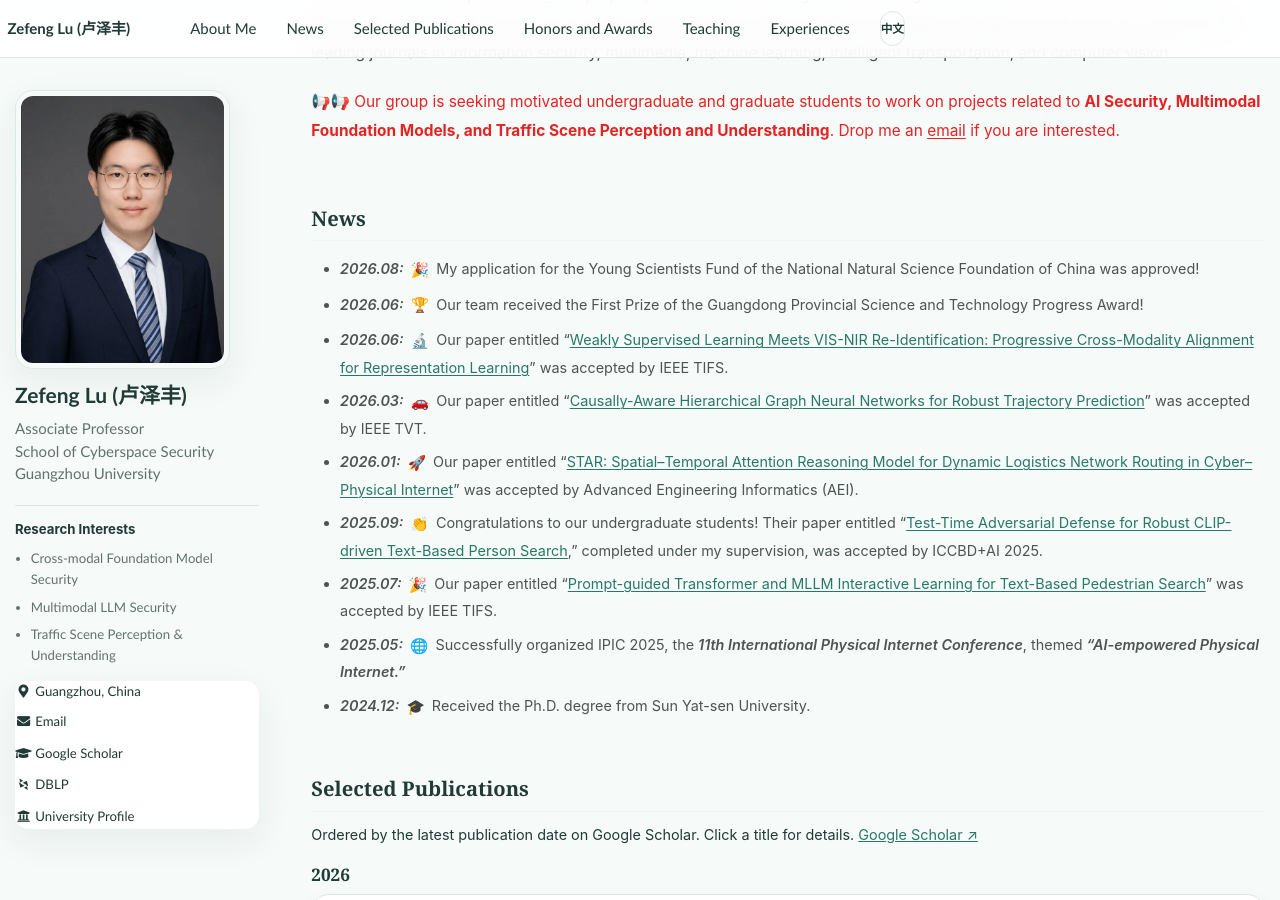
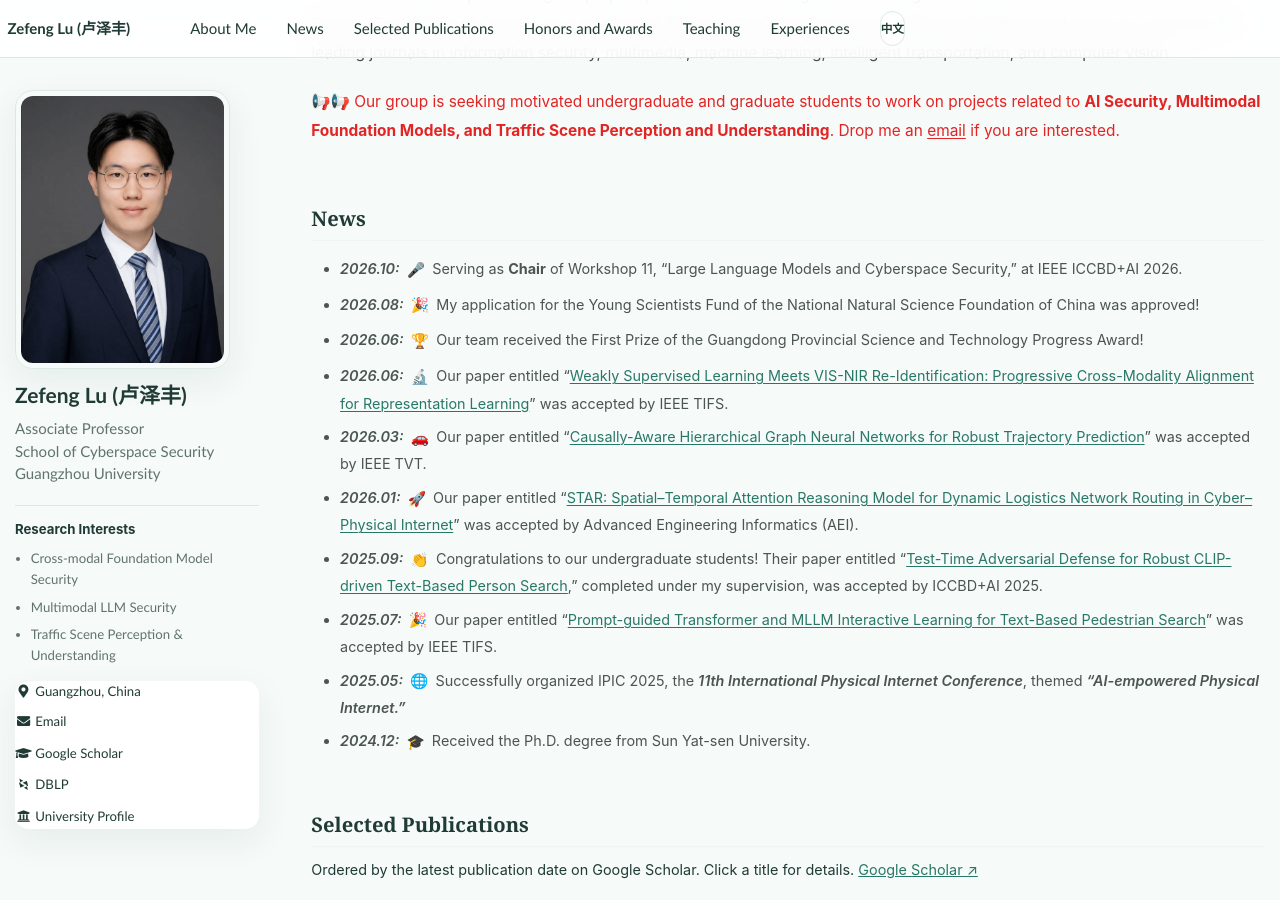
Before and after one commit to ZefengLU-GZHU/zefenglu-gzhu.github.io, a Jekyll site: the page built from _pages/about.md, in a window 1280 px wide and 900 px high, scrolled down 496 px. Built offline with Jekyll 4.4.1, drawn with Linux system fonts in a browser that asks for light colours; some web fonts are replaced; our own code applies the rules of GitHub Pages for plain Markdown files.

Commit message:
Add ICCBD+AI workshop chair news

```diff
--- a/_pages/about.md
+++ b/_pages/about.md
@@ -86,6 +86,7 @@ redirect_from:
 
 <div class="news-list lang-en" markdown="1">
 
+- ***2026.10:*** <span class="news-emoji" aria-hidden="true">🎤</span> Serving as **Chair** of Workshop 11, “Large Language Models and Cyberspace Security,” at IEEE ICCBD+AI 2026.
 - ***2026.08:*** <span class="news-emoji" aria-hidden="true">🎉</span> My application for the Young Scientists Fund of the National Natural Science Foundation of China was approved!
 - ***2026.06:*** <span class="news-emoji" aria-hidden="true">🏆</span> Our team received the First Prize of the Guangdong Provincial Science and Technology Progress Award!
 - *2026.06:* <span class="news-emoji" aria-hidden="true">🔬</span> Our paper entitled “[Weakly Supervised Learning Meets VIS-NIR Re-Identification: Progressive Cross-Modality Alignment for Representation Learning](https://ieeexplore.ieee.org/abstract/document/11579411/)” was accepted by IEEE TIFS.
@@ -100,6 +101,7 @@ redirect_from:
 
 <div class="news-list lang-zh" markdown="1">
 
+- ***2026.10:*** <span class="news-emoji" aria-hidden="true">🎤</span> 担任 IEEE ICCBD+AI 2026 Workshop 11“大语言模型与网络空间安全”**主席（Chair）**。
 - ***2026.08:*** <span class="news-emoji" aria-hidden="true">🎉</span> 我的国家自然科学基金青年项目获批！
 - ***2026.06:*** <span class="news-emoji" aria-hidden="true">🏆</span> 团队获得广东省科技进步一等奖！
 - *2026.06:* <span class="news-emoji" aria-hidden="true">🔬</span> 论文《[Weakly Supervised Learning Meets VIS-NIR Re-Identification: Progressive Cross-Modality Alignment for Representation Learning](https://ieeexplore.ieee.org/abstract/document/11579411/)》被 IEEE TIFS 接收。
```
